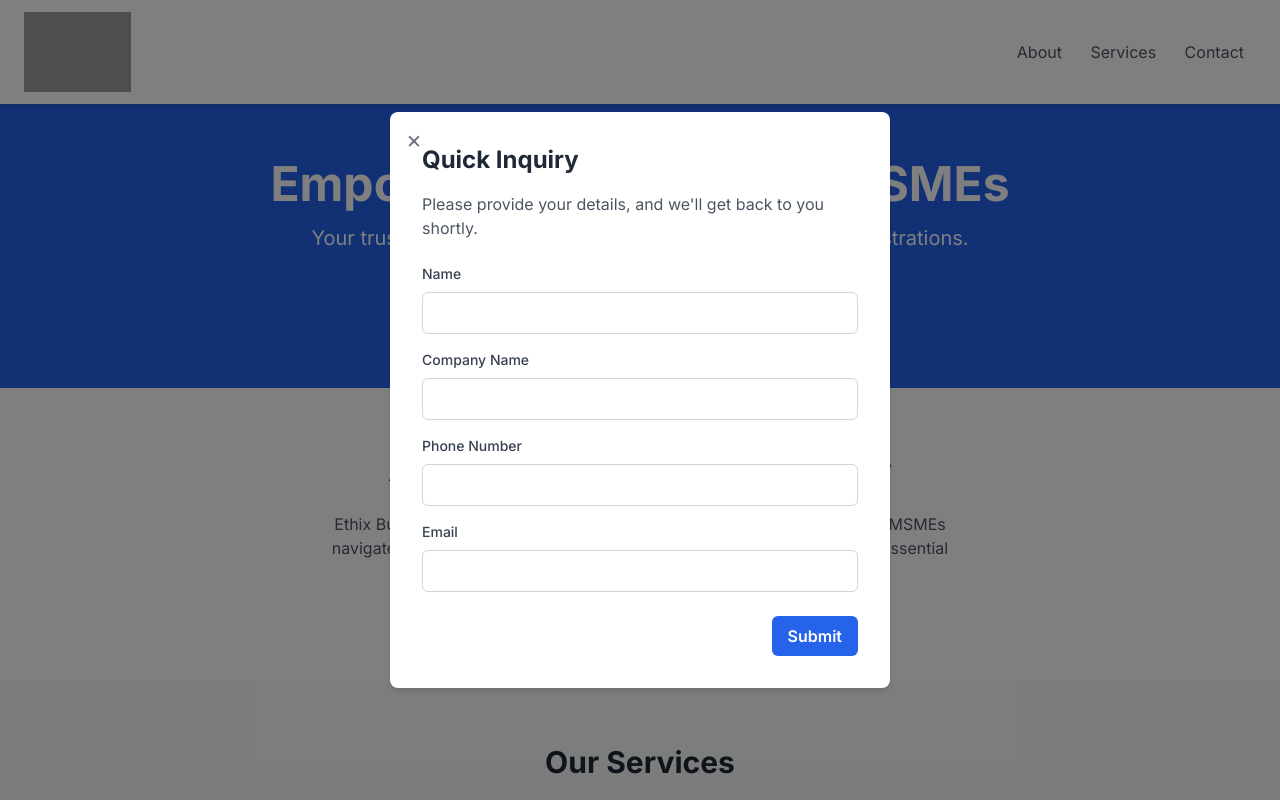
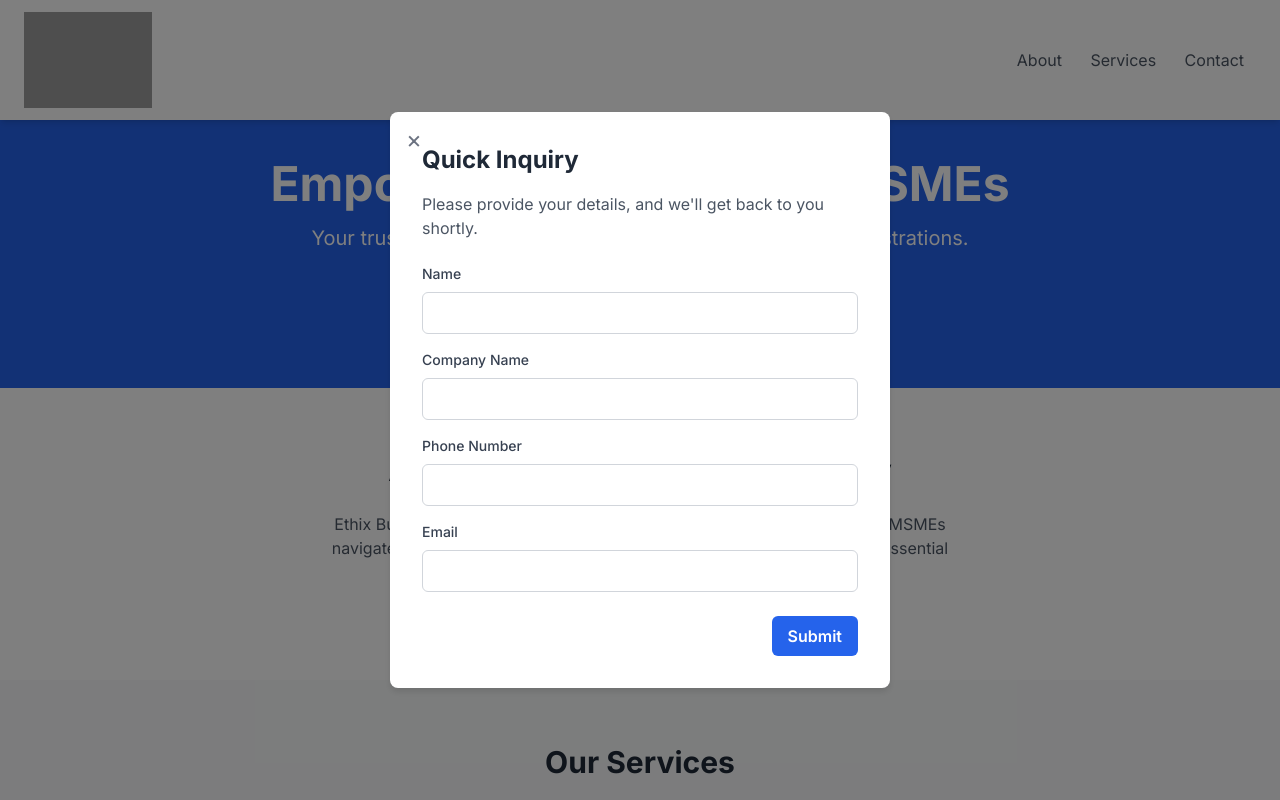
Before and after one commit to adm1nethix-ai/ethix-consultancy-official, a plain HTML site: page index.html in a window 1280 px wide. Shown: the top 800 px of the page. Drawn offline with nearby package versions, Linux system fonts and the light colour scheme; grey boxes are pictures that could not be loaded.

Commit message:
Update index.html

```diff
--- a/index.html
+++ b/index.html
@@ -87,7 +87,7 @@
         <nav class="container mx-auto px-6 py-3 flex justify-between items-center">
             <!-- *** LOGO SIZE INCREASED HERE *** -->
             <a href="#">
-                <img src="logo.jpg" alt="Ethix Business Consultancy Logo" class="h-20 w-auto"> <!-- Changed h-10 to h-12 -->
+                <img src="logo.jpg" alt="Ethix Business Consultancy Logo" class="h-24 w-auto"> <!-- Changed h-10 to h-12 -->
             </a>
             <!-- *** END LOGO *** -->
             <div>
```
